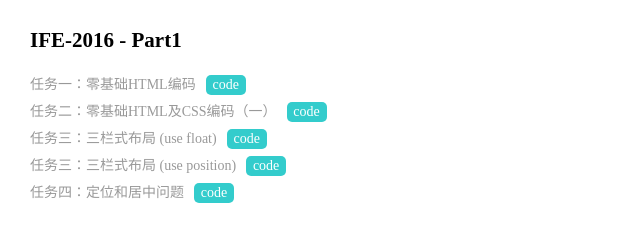
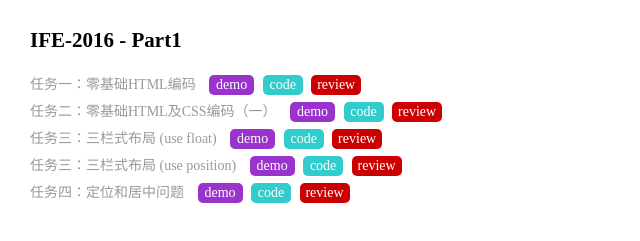
Before and after one commit to wtZZx/wtZZx.github.io, a plain HTML site: page index.html in a window 1280 px wide. Shown: the part 103-344 px from the top of the page, without its empty margins (0-640 px from the left). Drawn offline with Linux system fonts and the light colour scheme.

Commit message:
add buttom

```diff
--- a/index.html
+++ b/index.html
@@ -17,11 +17,40 @@
         <article>
             <h2>IFE-2016 - Part1</h2>
             <ol class="task-list">
-                <li><a class="link-color" href="Part1/task1-1/index.html">任务一：零基础HTML编码</a><a href="https://github.com/wtZZx/IFE-2016/blob/master/Part1/task1-1/index.html" class="code-page">code</a></li>
-                <li><a class="link-color" href="Part1/task1-2/index.html">任务二：零基础HTML及CSS编码（一）</a><a href="https://github.com/wtZZx/IFE-2016/blob/master/Part1/task1-2/index.html" class="code-page">code</a></li>
-                <li><a class="link-color" href="Part1/task1-3/float/task1-3.html">任务三：三栏式布局 (use float)</a><a href="https://github.com/wtZZx/IFE-2016/blob/master/Part1/task1-3/float/task1-3.html" class="code-page">code</a></li>
-                <li><a class="link-color" href="Part1/task1-3/position/task1-3.html">任务三：三栏式布局 (use position)</a><a href="https://github.com/wtZZx/IFE-2016/blob/master/Part1/task1-3/position/task1-3.html" class="code-page">code</a></li>
-                <li><a class="link-color" href="Part1/task1-4/index.html">任务四：定位和居中问题</a><a href="https://github.com/wtZZx/IFE-2016/blob/master/Part1/task1-4/index.html" class="code-page">code</a></li>
+                <li>
+                    <a class="link-color" href="http://ife.baidu.com/task/detail?taskId=1">任务一：零基础HTML编码</a>
+                    <a href="Part1/task1-1/index.html" class="demo-page">demo</a>
+                    <a href="https://github.com/wtZZx/IFE-2016/blob/master/Part1/task1-1/index.html" class="code-page">code</a>
+                    <a href="#" class="review-page">review</a>
+                </li>
+
+                <li>
+                    <a class="link-color" href="http://ife.baidu.com/task/detail?taskId=2">任务二：零基础HTML及CSS编码（一）</a>
+                    <a href="Part1/task1-2/index.html" class="demo-page">demo</a>
+                    <a href="https://github.com/wtZZx/IFE-2016/blob/master/Part1/task1-2/index.html" class="code-page">code</a>
+                    <a href="#" class="review-page">review</a>
+                </li>
+
+                <li>
+                    <a class="link-color" href="http://ife.baidu.com/task/detail?taskId=3">任务三：三栏式布局 (use float)</a>
+                    <a href="Part1/task1-3/float/task1-3.html" class="demo-page">demo</a>
+                    <a href="https://github.com/wtZZx/IFE-2016/blob/master/Part1/task1-3/float/task1-3.html" class="code-page">code</a>
+                    <a href="#" class="review-page">review</a>
+                </li>
+
+                <li>
+                    <a class="link-color" href="http://ife.baidu.com/task/detail?taskId=3">任务三：三栏式布局 (use position)</a>
+                    <a href="Part1/task1-3/position/task1-3.html" class="demo-page">demo</a>
+                    <a href="https://github.com/wtZZx/IFE-2016/blob/master/Part1/task1-3/position/task1-3.html" class="code-page">code</a>
+                    <a href="#" class="review-page">review</a>
+                </li>
+
+                <li>
+                    <a class="link-color" href="http://ife.baidu.com/task/detail?taskId=4">任务四：定位和居中问题</a>
+                    <a href="Part1/task1-4/index.html" class="demo-page">demo</a>
+                    <a href="https://github.com/wtZZx/IFE-2016/blob/master/Part1/task1-4/index.html" class="code-page">code</a>
+                    <a href="#" class="review-page">review</a>
+                </li>
             </ol>
         </article>
     </main>
--- a/styles/style.css
+++ b/styles/style.css
@@ -56,10 +56,40 @@ main > article > h2 {
     text-align: center;
     background: #3cc;
     color: #fff;
-    margin-left: 10px;
+    margin-left: 5px;
     transition: all .5s ease;
 }
 
 .code-page:hover {
     transform: rotate(-15deg);
 }
+
+.demo-page {
+    display: inline-block;
+    width: 45px;
+    height: 20px;
+    border-radius: 5px;
+    margin-left: 10px;
+    line-height: 20px;
+    text-align: center;
+    color: #fff;
+    background: #9933CC;
+    transition: all .5s ease;
+}
+
+.demo-page:hover {
+    transform: rotate(15deg);
+}
+
+.review-page {
+    display: inline-block;
+    width: 50px;
+    height: 20px;
+    border-radius: 5px;
+    margin-left: 5px;
+    line-height: 20px;
+    text-align: center;
+    color: #fff;
+    background: #CC0000;
+    transition: all .5s ease;
+}
```
